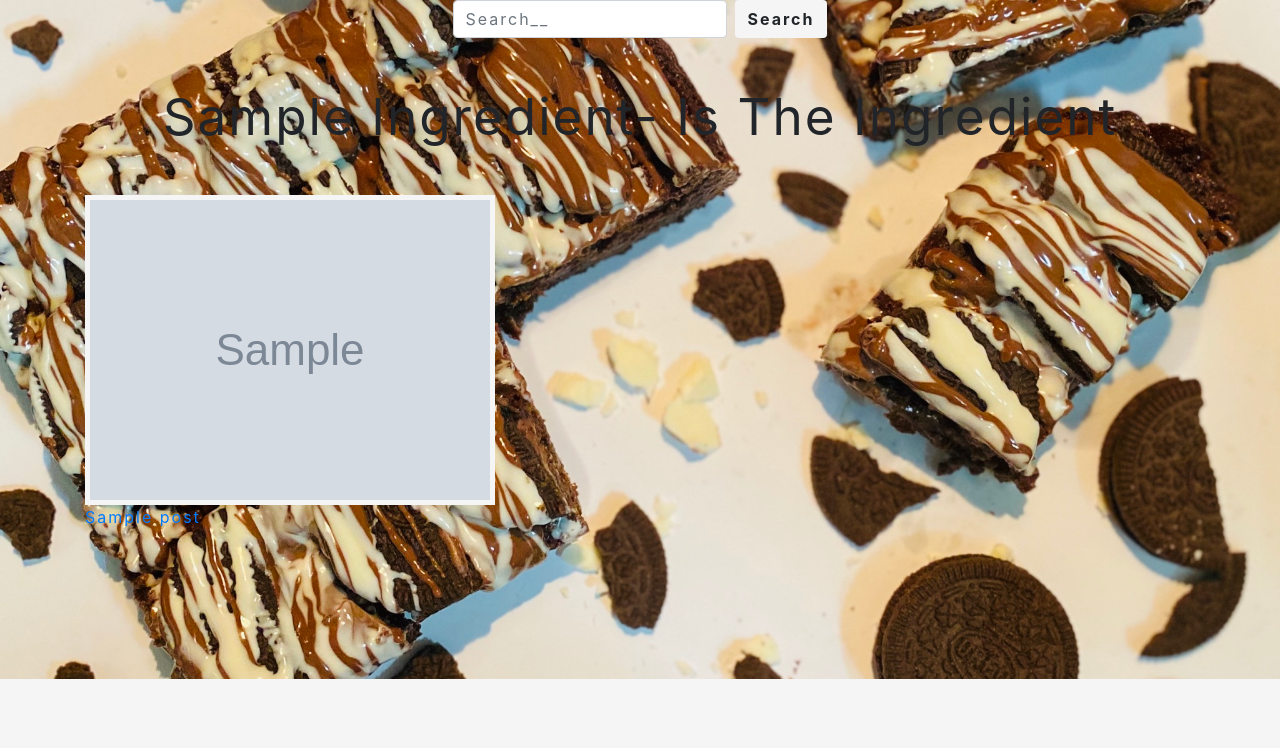
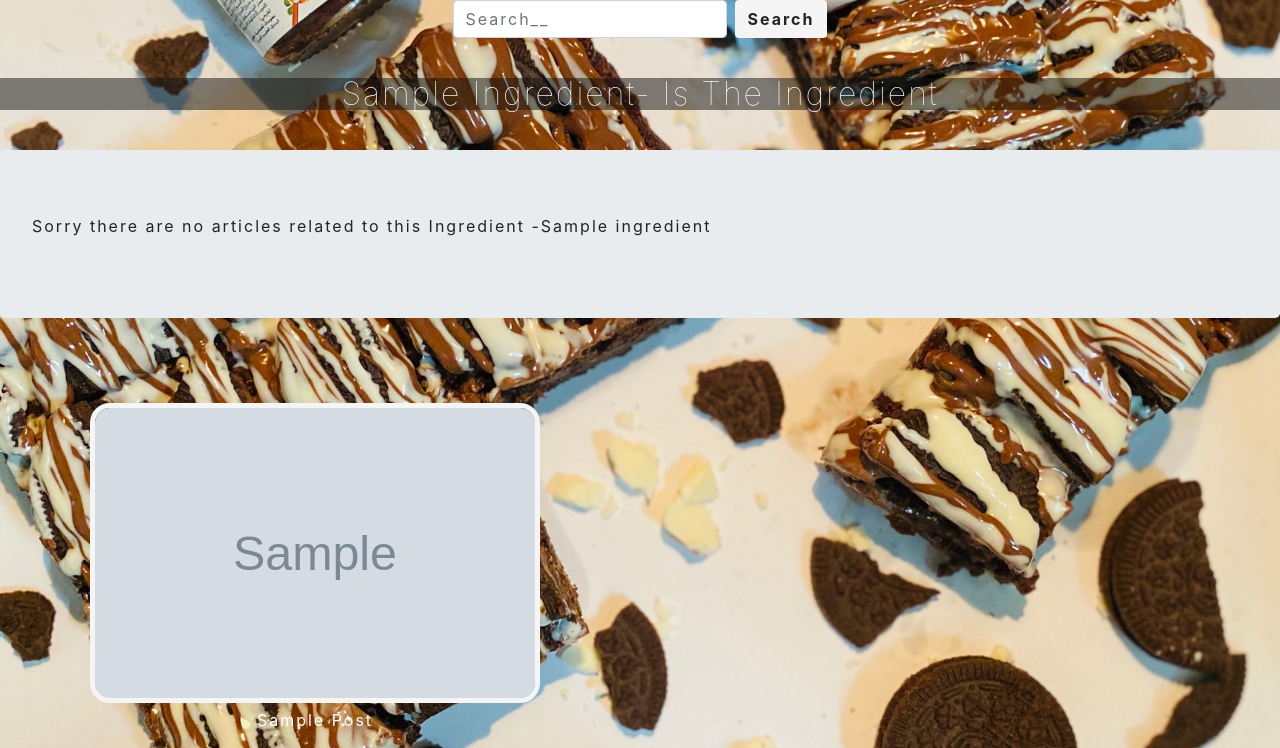
Before and after one commit to mustafamoayyed52/myprojectdir, a Django app: page /ingredients/1/ in a window 1280 px wide. Shown: the part 121-869 px from the top of the page. Before the commit the page ends 800 px from the top, so only its background shows below. Run offline with Django 3.2, Linux system fonts and the light colour scheme; tables that the repository leaves empty hold one stand-in row (values such as "Sample post"); grey boxes marked "Sample" are stand-in pictures; some libraries are stand-ins or nearby versions.

Commit message:
minor changes

```diff
--- a/basic_app/templates/basic_app/ingredients_detail.html
+++ b/basic_app/templates/basic_app/ingredients_detail.html
@@ -5,6 +5,29 @@
 
 
 
+
+<div class="desbox">
+    <p class="ingtitle"> {{ingredients.title}}- is the ingredient </p>
+</div>
+
+{% if not page_obj  %}
+<div class=" jumbotron">
+
+    <p> Sorry there are no articles related to this Ingredient -{{ingredients.title}} </p>
+</div>
+{% endif %}
+<br>
+<br>
+<div class="container containerlist">
+    {% for post in posts reversed %}
+    <a href="{%url 'basic_app:home' %}detail/{{ post.id }}">
+        <img src="{{ post.image1.url }}" alt="">
+        <p> {{ post.title }}</p>
+    </a>
+    {% endfor %}
+</div>
+
+<!--
 <p class="ingtitle">  {{ingredients.title}}- is the ingredient   </p>
 <div class="container">
     <div class="grid-container-list">
@@ -21,6 +44,6 @@
 
 </div>
 
-
+ -->
 
 {% endblock %}
--- a/basic_app/templates/basic_app/search.html
+++ b/basic_app/templates/basic_app/search.html
@@ -7,10 +7,8 @@
 
 {% if not page_obj  %}
 <div class=" jumbotron">
-    <br>
-    <br><p></p>
-    <p id=>
-        <p></p> Sorry there are no articles related to this search -</p>
+
+        <p> Sorry there are no articles related to this search -</p>
 </div>
 {% endif %}
   <div class="searchimg">
--- a/staticbase/basic_app/css/base.css
+++ b/staticbase/basic_app/css/base.css
@@ -132,6 +132,8 @@ font-style: oblique;
 
 .desbox ,.desbox2
 {
+    background-color: rgba(19, 18, 18, 0.5);
+
     margin: 0px;
     text-align: center;
     color: white;
@@ -139,10 +141,13 @@ font-style: oblique;
     font-weight: 20;
     line-height: 3rem;
 }
+.desbox p{
+    font-size: 2rem;
+    line-height: 100%;
 
+}
 
 .desbox2  {
-    background-color: rgba(19, 18, 18, 0.5);
     line-height: 100%;
     padding-top: 30px;
     padding-bottom: 10vh;
```
